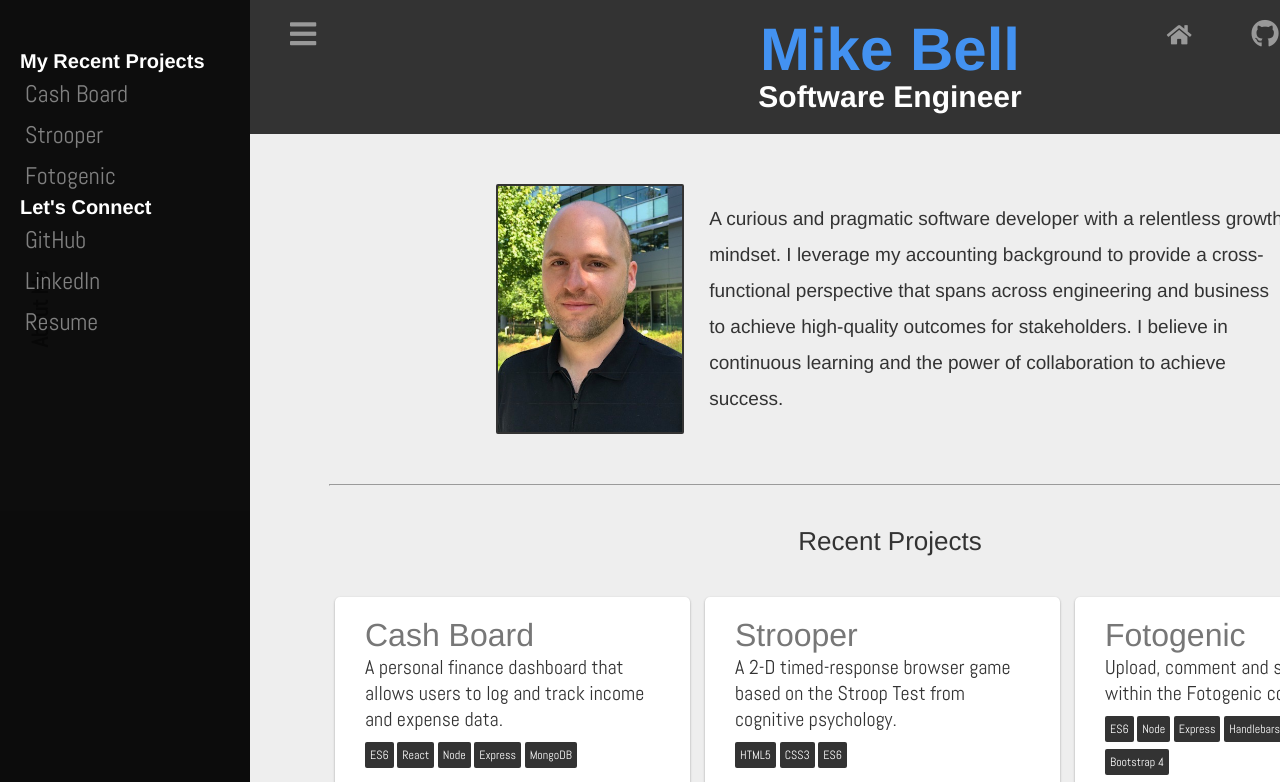
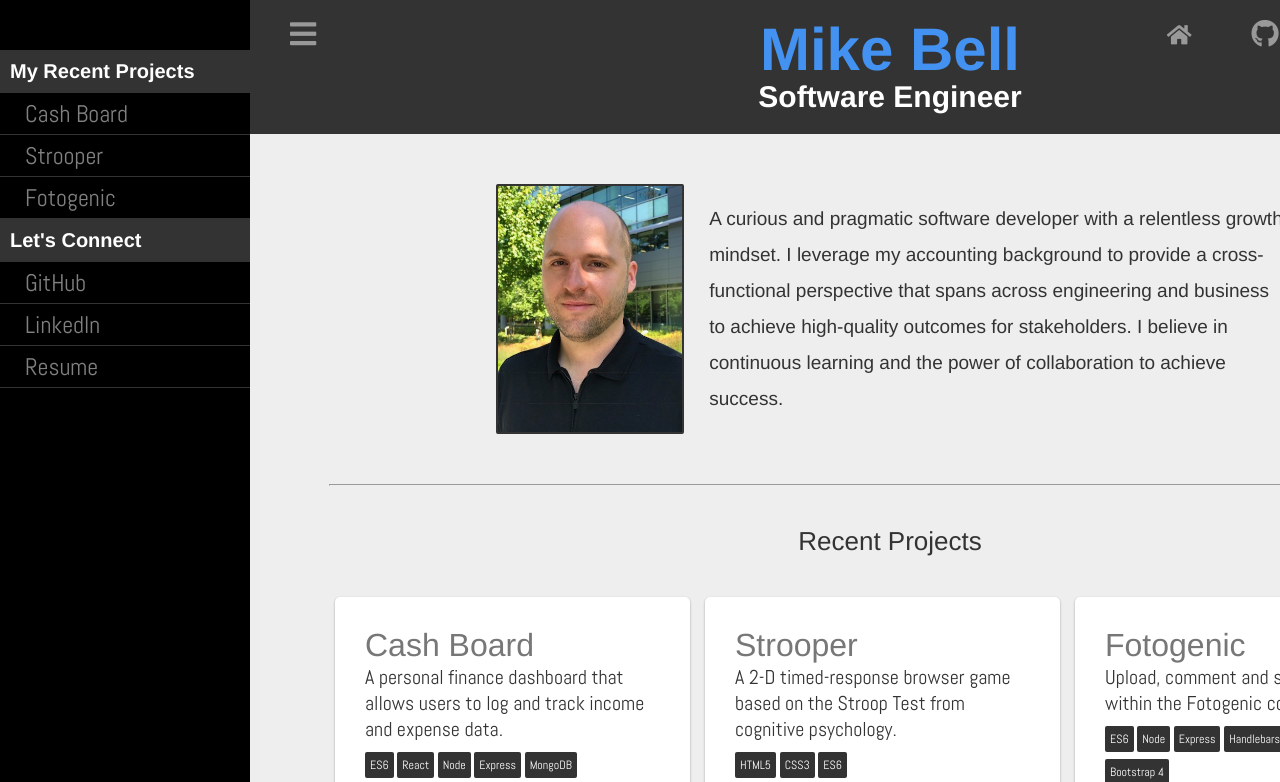
Before and after one commit to MdotB/MdotB.github.io, a plain HTML site: page index.html in a window 1280 px wide. Both pictures are taken after a click on the link 53 px from the left and 35 px from the top of the page. Shown: the top 782 px of the page. Drawn offline with nearby package versions, Linux system fonts and the light colour scheme.

Commit message:
add border top/bottom to side nav.

```diff
--- a/index.html
+++ b/index.html
@@ -63,8 +63,7 @@
                 <h2 class="hero-subheader animated fadeInUp delay-1s">Software Engineer</h2>
             </section>
         </header>
-        <main>
-
+        <main id="main">
             <section id="About-Me">
                 <h2 class="page-marker">About Me</h2>
                 <img src="Public/img/IMG_1926.jpg" id="headshot" alt="Picture of Mike Bell">
--- a/script.js
+++ b/script.js
@@ -16,22 +16,22 @@
 //   prevScrollPos = currentScrollPos;
 // }
 
-const myNav = document.getElementById("myNav");
+const sideNav = document.getElementById("myNav");
 const pushNav = document.getElementById("pushNav");
 
 // Open nav overlay
 const openNav = () => {
-  myNav.style.width="250px";
-  pushNav.style.margin="0 0 0 500px";
+  sideNav.style.width="250px";
+  pushNav.style.marginLeft="500px";
 }
 // Close nav overlay
 const closeNav = () => {
-  myNav.style.width="0%";
+  sideNav.style.width="0%";
   pushNav.style.margin="0";
 }
 // Toggle nav
 const toggleNav = () => {
-    if (myNav.style.width == "0%") {
+    if (myNav.style.width === "0%") {
       openNav()
     } else {
       closeNav()
--- a/style.css
+++ b/style.css
@@ -8,6 +8,7 @@ html, body {
     width: 100vw;
     color: #fff;
     background-color: #eee;
+    scroll-behavior: smooth;
 }
 .content-wrapper {
     display: flex;
@@ -22,6 +23,7 @@ html, body {
     align-items: center;
     margin: 0;
     transition: .3s;
+    box-shadow: 5px 0 3px -3px #000;
 }
 a {
     color: #999;
@@ -32,11 +34,9 @@ a {
 }
 #burger-menu {
     margin-left: 30px;
-    z-index: 5;
 }
 .fa-bars {
     font-weight: 600;
-    z-index: 5;
 }
 a:hover {
     color: #ccc;
@@ -53,35 +53,42 @@ a:hover {
     top: 0;
     left: 0;
     background-color: rgb(0,0,0);
-    background-color: rgba(0,0,0,.95);
+    background-color: #000;
     overflow-x: hidden;
-    transition: 0.3s;
+    transition: .3s;
     white-space: nowrap;
 }
 .overlay-content {
+    width: 100%;
     display: flex;
     flex-direction: column;
-    align-items: flex-start;
+    align-items: stretch;
     justify-content: flex-start;
-    margin: 50px 0 0 20px;
+    margin-top: 50px;
+    padding: 0;
 }
 .overlay-content > h2 {
+    width: 100%;
     font-size: 20px;
     font-family: gt-america, "Helvetica Neue", Helvetica, Arial, sans-serif;
-    margin: 0px;
+    margin: 0;
+    background-color: #333;
+    padding: 10px;
 }
 .overlay-content > a {
-    padding: 5px;
+    padding: 5px 25px;
     word-wrap: none;
     text-decoration: none;
     font-size: 24px;
     color: #818181;
+    border-bottom: 1px solid #333;
     display: block;
     transition: all .2s ease-in-out;
   }
 .overlay-content a:hover, .overlay-content a:focus {
-    color: #f1f1f1;
-    transform: scale(1.05);
+    color: #fff;
+    background-color: #444;
+    transform: scale(1.01);
   }
 header {
     width: 100%;
@@ -108,7 +115,6 @@ header::after {
     position: fixed;
     top: 0;
     margin: 0;
-    /* box-shadow: 0 3px 6px rgba(0,0,0,0.16), 0 3px 6px rgba(0,0,0,0.23); */
 }
 #header-nav > ul {
     padding: 0;
@@ -221,7 +227,6 @@ hr {
 }
 .each-project {
     width: 355px;
-    height: calc(355px * .75);
     display: flex;
     flex-direction: column;
     justify-content: center;
@@ -413,12 +418,13 @@ li:last-child {
 }
 @media screen and (max-width: 500px) {
     .overlay-content {
-        margin: 40px 15px 0 0;
+        display: block;
+        margin: 40px 0 0 0;
         justify-content: flex-start;
         align-items: flex-start;
-        border-radius: 20px;
-        padding: 0 15px;
-        box-shadow: 0 3px 6px rgba(0,0,0,0.23), 0 3px 6px rgba(0,0,0,0.23);
+    }
+    .overlay-content > a {
+        padding: 15px 25px;
     }
     #header-nav {
         justify-content: space-between;
```
